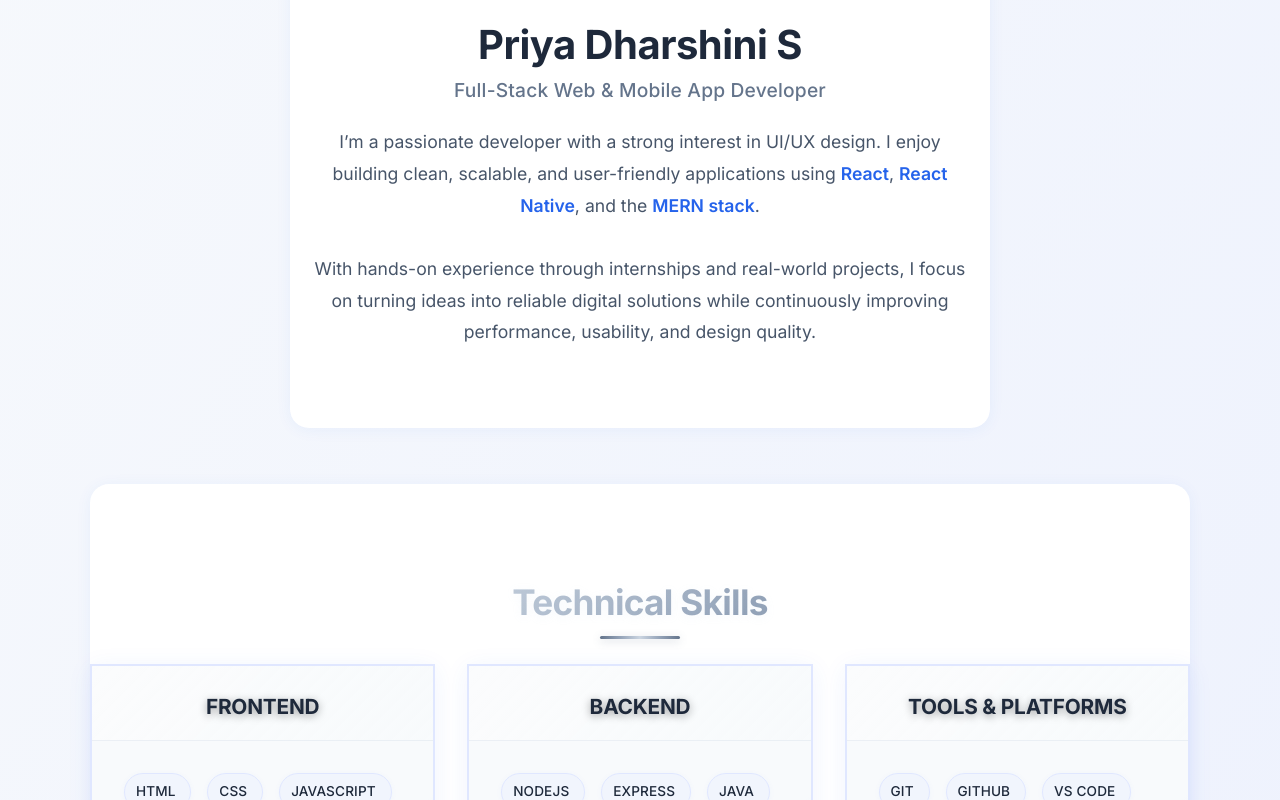
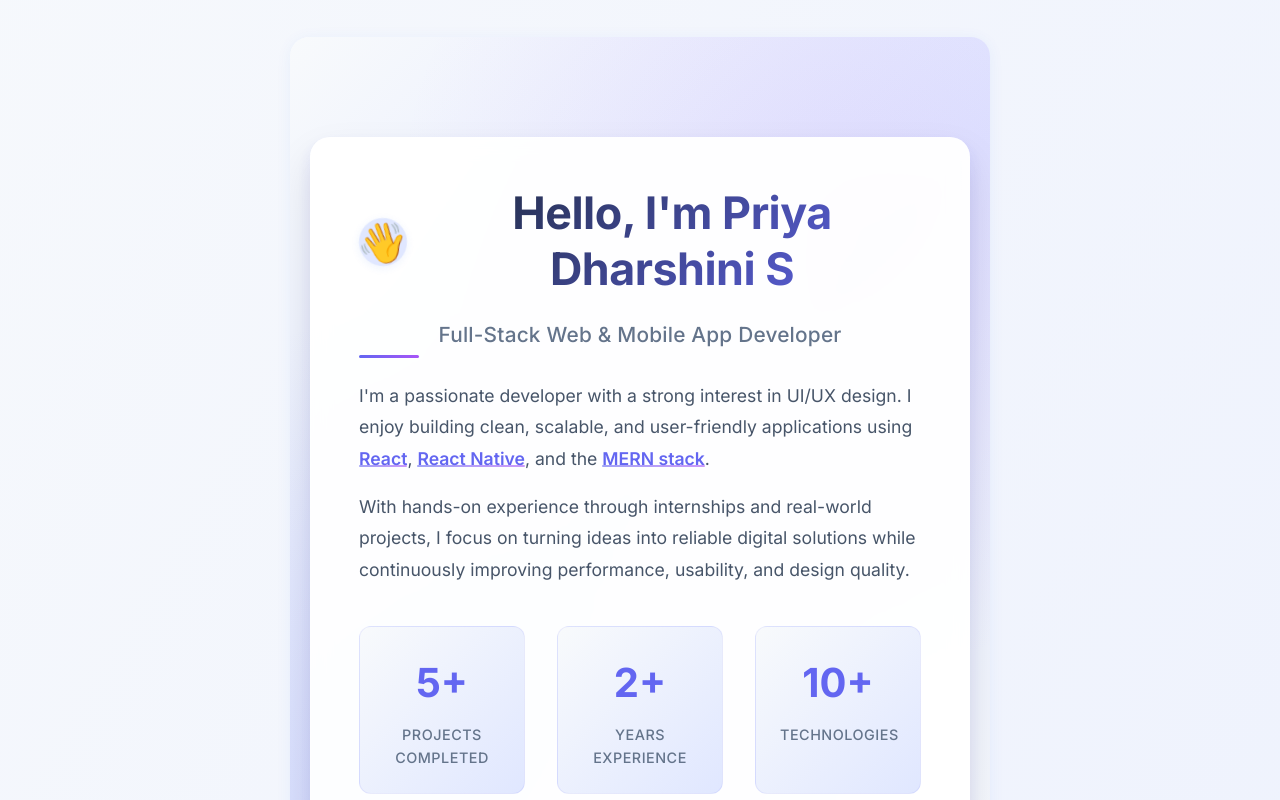
Before and after one commit to PRIYA0914/portfolio-website, a React (Create React App) app in the folder frontend/: page / in a window 1280 px wide. Shown: the part 980-1780 px from the top of the page. Built offline with nearby package versions, Linux system fonts and the light colour scheme.

Commit message:
Enhance About section UI with modern card design, stats, animations, and improved typography

```diff
--- a/frontend/src/components/About.js
+++ b/frontend/src/components/About.js
@@ -4,13 +4,41 @@ import '../styles/about.css';
 export default function About() {
   return (
     <section id="about" className="about-section">
-      <div className="about-content">
-        <h2 className="about-title">Priya Dharshini S</h2>
-        <h3 className="about-subtitle">Full-Stack Web & Mobile App Developer</h3>
-        <p className="about-description">
-          I’m a passionate developer with a strong interest in UI/UX design. I enjoy building clean, scalable, and user-friendly applications using <b>React</b>, <b>React Native</b>, and the <b>MERN stack</b>.<br /><br />
-          With hands-on experience through internships and real-world projects, I focus on turning ideas into reliable digital solutions while continuously improving performance, usability, and design quality.
-        </p>
+      <div className="about-container">
+        <div className="about-card">
+          <div className="about-header">
+            <div className="about-icon">
+              <span>👋</span>
+            </div>
+            <h2 className="about-title">Hello, I'm Priya Dharshini S</h2>
+          </div>
+
+          <h3 className="about-subtitle">Full-Stack Web & Mobile App Developer</h3>
+
+          <div className="about-description-wrapper">
+            <p className="about-description">
+              I'm a passionate developer with a strong interest in UI/UX design. I enjoy building clean, scalable, and user-friendly applications using <span className="highlight">React</span>, <span className="highlight">React Native</span>, and the <span className="highlight">MERN stack</span>.
+            </p>
+            <p className="about-description">
+              With hands-on experience through internships and real-world projects, I focus on turning ideas into reliable digital solutions while continuously improving performance, usability, and design quality.
+            </p>
+          </div>
+
+          <div className="about-stats">
+            <div className="stat-item">
+              <div className="stat-number">5+</div>
+              <div className="stat-label">Projects Completed</div>
+            </div>
+            <div className="stat-item">
+              <div className="stat-number">2+</div>
+              <div className="stat-label">Years Experience</div>
+            </div>
+            <div className="stat-item">
+              <div className="stat-number">10+</div>
+              <div className="stat-label">Technologies</div>
+            </div>
+          </div>
+        </div>
       </div>
     </section>
   );
--- a/frontend/src/styles/about.css
+++ b/frontend/src/styles/about.css
@@ -1,58 +1,216 @@
 /* About Section Styles */
 .about-section {
-  background: #ffffff;
+  background: linear-gradient(135deg, #f8fafc 0%, #e0e7ff 50%, #f8fafc 100%);
   color: #1e293b;
-  padding: 80px 20px;
+  padding: 100px 20px;
   display: flex;
   justify-content: center;
   align-items: center;
-  min-height: 50vh;
+  min-height: 70vh;
+  position: relative;
+  overflow: hidden;
 }
 
-.about-content {
-  text-align: center;
-  max-width: 700px;
-  margin: 0 auto;
+.about-section::before {
+  content: '';
+  position: absolute;
+  top: 0;
+  left: 0;
+  right: 0;
+  bottom: 0;
+  background: radial-gradient(circle at 20% 80%, rgba(99, 102, 241, 0.1) 0%, transparent 50%),
+              radial-gradient(circle at 80% 20%, rgba(168, 85, 247, 0.1) 0%, transparent 50%);
+  pointer-events: none;
+}
+
+.about-container {
+  max-width: 900px;
+  width: 100%;
+  position: relative;
+  z-index: 1;
+}
+
+.about-card {
+  background: rgba(255, 255, 255, 0.95);
+  backdrop-filter: blur(10px);
+  border-radius: 20px;
+  padding: 3rem;
+  box-shadow: 0 20px 40px rgba(0, 0, 0, 0.1), 0 8px 16px rgba(99, 102, 241, 0.1);
+  border: 1px solid rgba(255, 255, 255, 0.2);
+  transition: transform 0.3s ease, box-shadow 0.3s ease;
+}
+
+.about-card:hover {
+  transform: translateY(-5px);
+  box-shadow: 0 30px 60px rgba(0, 0, 0, 0.15), 0 12px 24px rgba(99, 102, 241, 0.15);
+}
+
+.about-header {
+  display: flex;
+  align-items: center;
+  gap: 1rem;
+  margin-bottom: 1.5rem;
+}
+
+.about-icon {
+  font-size: 2.5rem;
+  animation: wave 2s ease-in-out infinite;
+}
+
+@keyframes wave {
+  0%, 100% { transform: rotate(0deg); }
+  25% { transform: rotate(20deg); }
+  75% { transform: rotate(-10deg); }
 }
 
 .about-title {
-  font-size: 2.5rem;
+  font-size: 2.8rem;
   font-weight: 700;
   color: #1e293b;
-  margin-bottom: 0.5rem;
+  margin: 0;
   letter-spacing: -0.5px;
+  background: linear-gradient(135deg, #1e293b 0%, #6366f1 100%);
+  -webkit-background-clip: text;
+  -webkit-text-fill-color: transparent;
+  background-clip: text;
 }
+
 .about-subtitle {
-  font-size: 1.2rem;
+  font-size: 1.3rem;
   font-weight: 500;
   color: #64748b;
-  margin-bottom: 1.5rem;
+  margin-bottom: 2rem;
   letter-spacing: 0.01em;
+  position: relative;
 }
+
+.about-subtitle::after {
+  content: '';
+  position: absolute;
+  bottom: -10px;
+  left: 0;
+  width: 60px;
+  height: 3px;
+  background: linear-gradient(90deg, #6366f1, #a855f7);
+  border-radius: 2px;
+}
+
+.about-description-wrapper {
+  margin-bottom: 2.5rem;
+}
+
 .about-description {
   font-size: 1.1rem;
   line-height: 1.8;
   color: #475569;
-  margin-top: 0.5rem;
+  margin-bottom: 1rem;
 }
-.about-description b {
-  color: #2563eb;
+
+.highlight {
+  color: #6366f1;
   font-weight: 600;
+  position: relative;
+}
+
+.highlight::after {
+  content: '';
+  position: absolute;
+  bottom: 2px;
+  left: 0;
+  width: 100%;
+  height: 2px;
+  background: linear-gradient(90deg, #6366f1, #a855f7);
+  border-radius: 1px;
+  opacity: 0.6;
+}
+
+.about-stats {
+  display: grid;
+  grid-template-columns: repeat(auto-fit, minmax(150px, 1fr));
+  gap: 2rem;
+  margin-top: 2rem;
+}
+
+.stat-item {
+  text-align: center;
+  padding: 1.5rem;
+  background: linear-gradient(135deg, #f8fafc 0%, #e0e7ff 100%);
+  border-radius: 12px;
+  border: 1px solid rgba(99, 102, 241, 0.1);
+  transition: transform 0.3s ease, box-shadow 0.3s ease;
+}
+
+.stat-item:hover {
+  transform: translateY(-3px);
+  box-shadow: 0 8px 20px rgba(99, 102, 241, 0.15);
+}
+
+.stat-number {
+  font-size: 2.5rem;
+  font-weight: 700;
+  color: #6366f1;
+  margin-bottom: 0.5rem;
+  display: block;
+}
+
+.stat-label {
+  font-size: 0.9rem;
+  color: #64748b;
+  font-weight: 500;
+  text-transform: uppercase;
+  letter-spacing: 0.5px;
 }
 
 @media (max-width: 768px) {
   .about-section {
     padding: 60px 20px;
-    min-height: 40vh;
+    min-height: 60vh;
   }
-  .about-title {
+
+  .about-card {
+    padding: 2rem;
+  }
+
+  .about-header {
+    flex-direction: column;
+    text-align: center;
+    gap: 0.5rem;
+  }
+
+  .about-icon {
     font-size: 2rem;
   }
+
+  .about-title {
+    font-size: 2.2rem;
+    text-align: center;
+  }
+
   .about-subtitle {
+    font-size: 1.1rem;
+    text-align: center;
+  }
+
+  .about-subtitle::after {
+    left: 50%;
+    transform: translateX(-50%);
+  }
+
+  .about-description {
     font-size: 1rem;
   }
-  .about-description {
-    font-size: 1rem;
+
+  .about-stats {
+    grid-template-columns: 1fr;
+    gap: 1rem;
+  }
+
+  .stat-item {
+    padding: 1rem;
+  }
+
+  .stat-number {
+    font-size: 2rem;
   }
 }
 
@@ -60,13 +218,24 @@
   .about-section {
     padding: 40px 20px;
   }
+
+  .about-card {
+    padding: 1.5rem;
+  }
+
   .about-title {
     font-size: 1.8rem;
   }
+
   .about-subtitle {
-    font-size: 0.9rem;
+    font-size: 1rem;
   }
+
   .about-description {
-    font-size: 0.9rem;
+    font-size: 0.95rem;
+  }
+
+  .stat-number {
+    font-size: 1.8rem;
   }
 }
```
